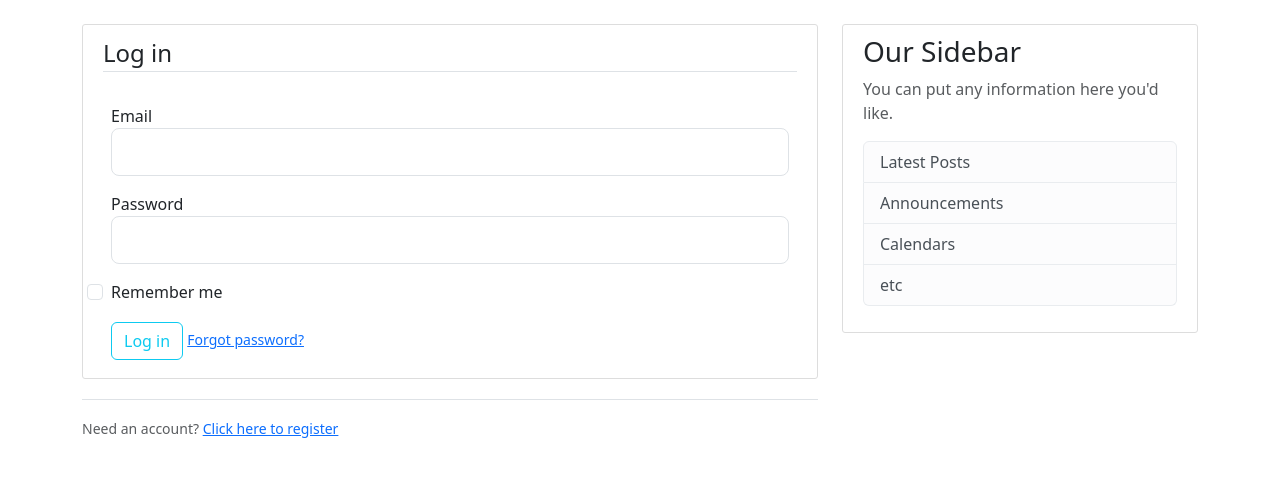
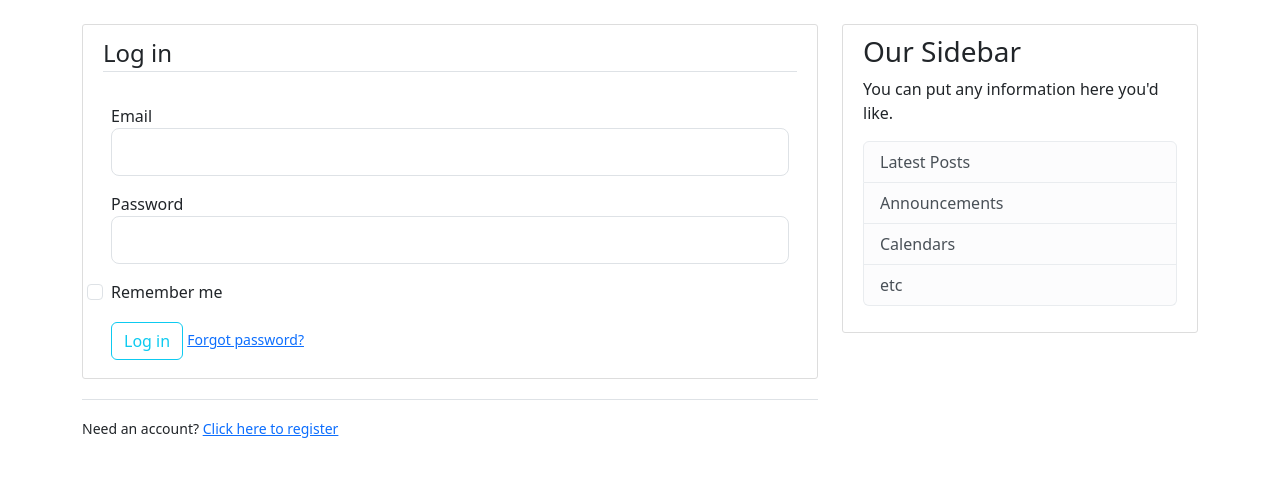
Before and after one commit to vlajksanyee/flask_web_app, a Flask app: page /login in a window 1280 px wide. Shown: the part 56-533 px from the top of the page. Run offline with Flask 3, Linux system fonts and the light colour scheme; some libraries are stand-ins or nearby versions.

Commit message:
style: replace text-muted with small-text custom class

```diff
--- a/flaskblog/templates/home.html
+++ b/flaskblog/templates/home.html
@@ -7,7 +7,7 @@
 
                 <div class="article-metadata">
                     <a class="mr-2 article-author" href="{{ url_for('users.user_posts', username=post.author.username) }}">{{ post.author.username }}</a>
-                    <small class="text-muted">{{ post.date_posted.strftime('%Y-%m-%d') }}</small>
+                    <small class="small-text">{{ post.date_posted.strftime('%Y-%m-%d') }}</small>
                 </div>
 
                 <h2><a href="{{ url_for('posts.post', post_id=post.id) }}" class="article-title">{{ post.title }}</a></h2>
--- a/flaskblog/templates/layout.html
+++ b/flaskblog/templates/layout.html
@@ -68,7 +68,7 @@
             <div class="col-md-4">
                 <div class="content-section">
                     <h3>Our Sidebar</h3>
-                    <p class='text-muted'>You can put any information here you'd like.
+                    <p class="small-text">You can put any information here you'd like.
                     <ul class="list-group">
                         <li class="list-group-item list-group-item-light">Latest Posts</li>
                         <li class="list-group-item list-group-item-light">Announcements</li>
--- a/flaskblog/templates/login.html
+++ b/flaskblog/templates/login.html
@@ -43,7 +43,7 @@
 
             <div class="form-group">
                 {{ form.submit(class="btn btn-outline-info") }}
-                <small class="text-muted ml-2">
+                <small class="small-text ml-2">
                     <a href="{{ url_for('users.reset_request') }}">Forgot password?</a>
                 </small>
             </div>
@@ -52,7 +52,7 @@
     </div>
 
     <div class="border-top pt-3">
-        <small class="text-muted">
+        <small class="small-text">
             Need an account? <a class="ml-2" href="{{ url_for('users.register') }}">Click here to register</a>
         </small>
     </div>
--- a/flaskblog/templates/post.html
+++ b/flaskblog/templates/post.html
@@ -6,7 +6,7 @@
 
             <div class="article-metadata">
                 <a class="mr-2 article-author" href="{{ url_for('users.user_posts', username=post.author.username) }}">{{ post.author.username }}</a>
-                <small class="text-muted">{{ post.date_posted.strftime('%Y-%m-%d') }}</small>
+                <small class="small-text">{{ post.date_posted.strftime('%Y-%m-%d') }}</small>
                 {% if post.author == current_user %}
                     <div>
                         <a href="{{ url_for('posts.update_post', post_id=post.id) }}" class="btn btn-secondary btn-sm mt-1 mb-1">Update</a>
--- a/flaskblog/templates/register.html
+++ b/flaskblog/templates/register.html
@@ -64,7 +64,7 @@
         </form>
     </div>
     <div class="border-top pt-3">
-        <small class="text-muted">
+        <small class="small-text">
             Already have an account? <a class="ml-2" href="{{ url_for('users.login') }}">Click here to log in</a>
         </small>
     </div>
```
